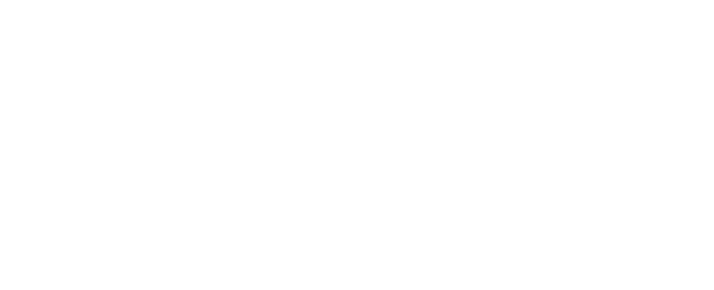
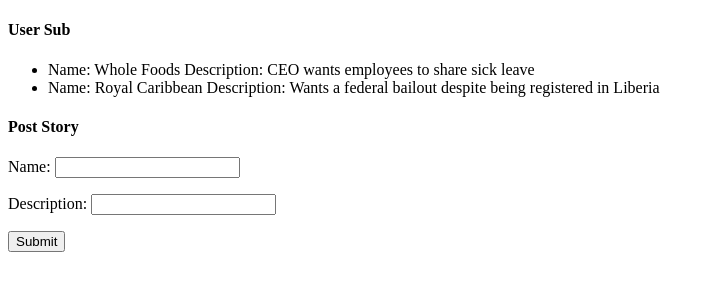
Before and after one commit to b-bryant18/jQueryTodo, a plain HTML site: page post.html in a window 1280 px wide. Shown: the whole page, without its empty margins (0-714 px from the left). Drawn offline with nearby package versions, Linux system fonts and the light colour scheme.

Commit message:
Added User sub text area and Post Story text area with Name and Description sub-areas on post.html

```diff
--- a/post.html
+++ b/post.html
@@ -0,0 +1,25 @@
+<!DOCTYPE html>
+<html lang="en">
+<head>
+    <meta charset="UTF-8">
+    <meta name="viewport" content="width=device-width, initial-scale=1.0">
+    <title>Post Content</title>
+    <script src="https://ajax.googleapis.com/ajax/libs/jquery/3.4.1/jquery.min.js"></script>
+</head>
+<body>
+
+    <H4>User Sub</H4>
+    <ul id="sub">
+        <li>Name: Whole Foods Description: CEO wants employees to share sick leave</li>
+        <li>Name: Royal Caribbean Description: Wants a federal bailout despite being registered in Liberia</li>
+    </ul>
+
+    <h4>Post Story</h4>
+    <p>Name: <input type="text" id="title"> </p>
+    <p>Description: <input type="text" id="title"> </p>
+    <button id="submit">Submit</button>
+
+
+    <!-- Maybe add a button to mark good or bad. From there have it send post to a good db or a bad db. -->
+</body>
+</html>
```
Also changed, not shown: index.html (+2 -2 lines).
